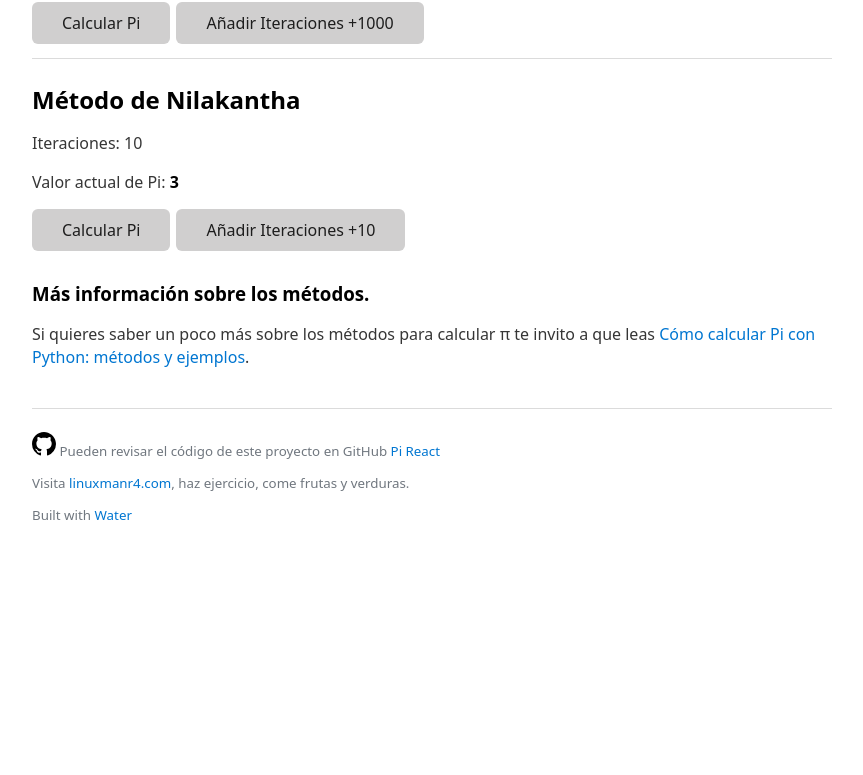
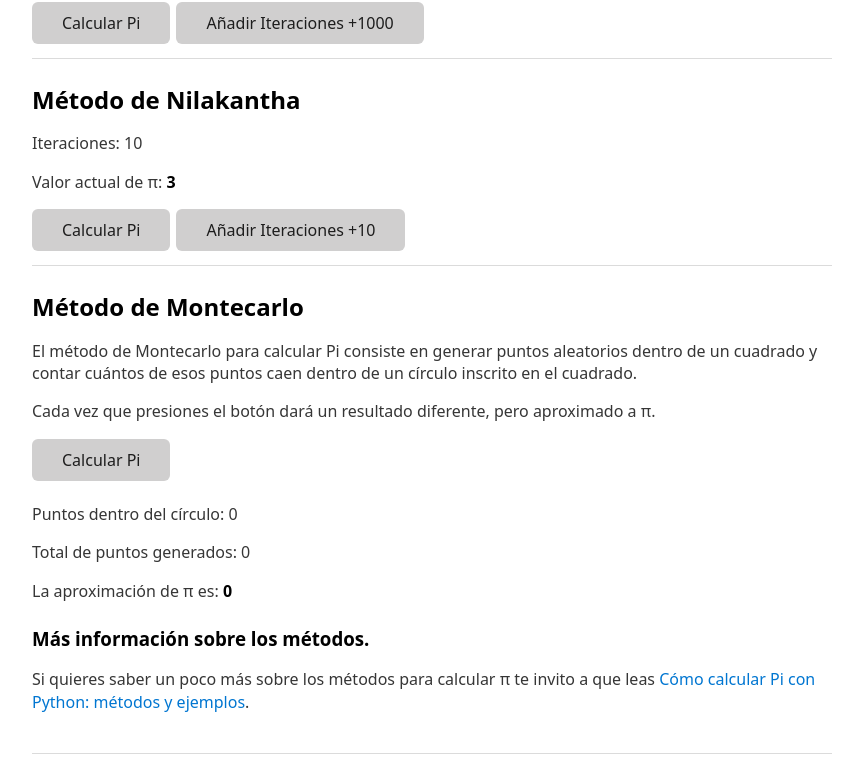
Before and after one commit to linuxman/pi-react, a React (Create React App) app: page / in a window 1280 px wide. Shown: the part 486-1261 px from the top of the page, without its empty margins (208-1071 px from the left). Before the commit the page ends 1031 px from the top, so only its background shows below. Built offline with nearby package versions, Linux system fonts and the light colour scheme.

Commit message:
Corrección de errores y se agregó el Método de Montecarlo.

```diff
--- a/src/App.js
+++ b/src/App.js
@@ -1,5 +1,6 @@
 import React from "react";
 import "./water.css"; // css de water
+import Montecarlo from "./components/Montecarlo.js";
 import Leibniz from "./components/Leibniz.js";
 import Nilakantha from "./components/Nilakantha.js";
 import MasInfo from "./components/MasInfo.js";
@@ -22,6 +23,8 @@ const App = () => {
       <Leibniz />
       <hr></hr>
       <Nilakantha />
+      <hr></hr>
+      <Montecarlo />
       <MasInfo />
     </div>
   );
--- a/src/components/Leibniz.js
+++ b/src/components/Leibniz.js
@@ -17,7 +17,7 @@ const Leibniz = () => {
       <h2>Método de Gregory-Leibniz</h2>
       <p>Iteraciones: {iterations}</p>
       <p>
-        Valor actual de Pi: <strong>{piValue}</strong>
+        Valor actual de &pi;: <strong>{piValue}</strong>
       </p>
       <button onClick={calculatePi}>Calcular Pi</button>
       <button onClick={() => setIterations(iterations + 1000)}>
--- /dev/null
+++ b/src/components/Montecarlo.js
@@ -0,0 +1,53 @@
+import React, { useState } from "react";
+
+const MontecarloPi = () => {
+  const [pointsInsideCircle, setPointsInsideCircle] = useState(0);
+  const [totalPoints, setTotalPoints] = useState(0);
+  const [pi, setPi] = useState(0);
+
+  const calculatePi = () => {
+    const totalPoints = 1000000; // Número total de puntos a generar
+    let pointsInsideCircle = 0;
+
+    for (let i = 0; i < totalPoints; i++) {
+      const x = Math.random();
+      const y = Math.random();
+      const distance = Math.sqrt(x * x + y * y);
+
+      if (distance <= 1) {
+        pointsInsideCircle++;
+      }
+    }
+
+    const piApproximation = (4 * pointsInsideCircle) / totalPoints;
+    setPi(piApproximation);
+
+    setPointsInsideCircle(pointsInsideCircle);
+    setTotalPoints(totalPoints);
+
+    // console.log("Aproximación de Pi:", piApproximation);
+  };
+
+  return (
+    <div>
+      <h2>Método de Montecarlo</h2>
+      <p>
+        El método de Montecarlo para calcular Pi consiste en generar puntos
+        aleatorios dentro de un cuadrado y contar cuántos de esos puntos caen
+        dentro de un círculo inscrito en el cuadrado.
+      </p>
+      <p>
+        Cada vez que presiones el botón dará un resultado diferente, pero
+        aproximado a &pi;.
+      </p>
+      <button onClick={calculatePi}>Calcular Pi</button>
+      <p>Puntos dentro del círculo: {pointsInsideCircle}</p>
+      <p>Total de puntos generados: {totalPoints}</p>
+      <p>
+        La aproximación de &pi; es: <strong>{pi}</strong>
+      </p>
+    </div>
+  );
+};
+
+export default MontecarloPi;
--- a/src/components/Nilakantha.js
+++ b/src/components/Nilakantha.js
@@ -24,7 +24,7 @@ const Nilakantha = () => {
       <h2>Método de Nilakantha</h2>
       <p>Iteraciones: {iterations}</p>
       <p>
-        Valor actual de Pi: <strong>{piValue}</strong>
+        Valor actual de &pi;: <strong>{piValue}</strong>
       </p>
       <button onClick={calculatePi}>Calcular Pi</button>
       <button onClick={() => setIterations(iterations + 10)}>
```
Also changed, not shown: public/manifest.json.
